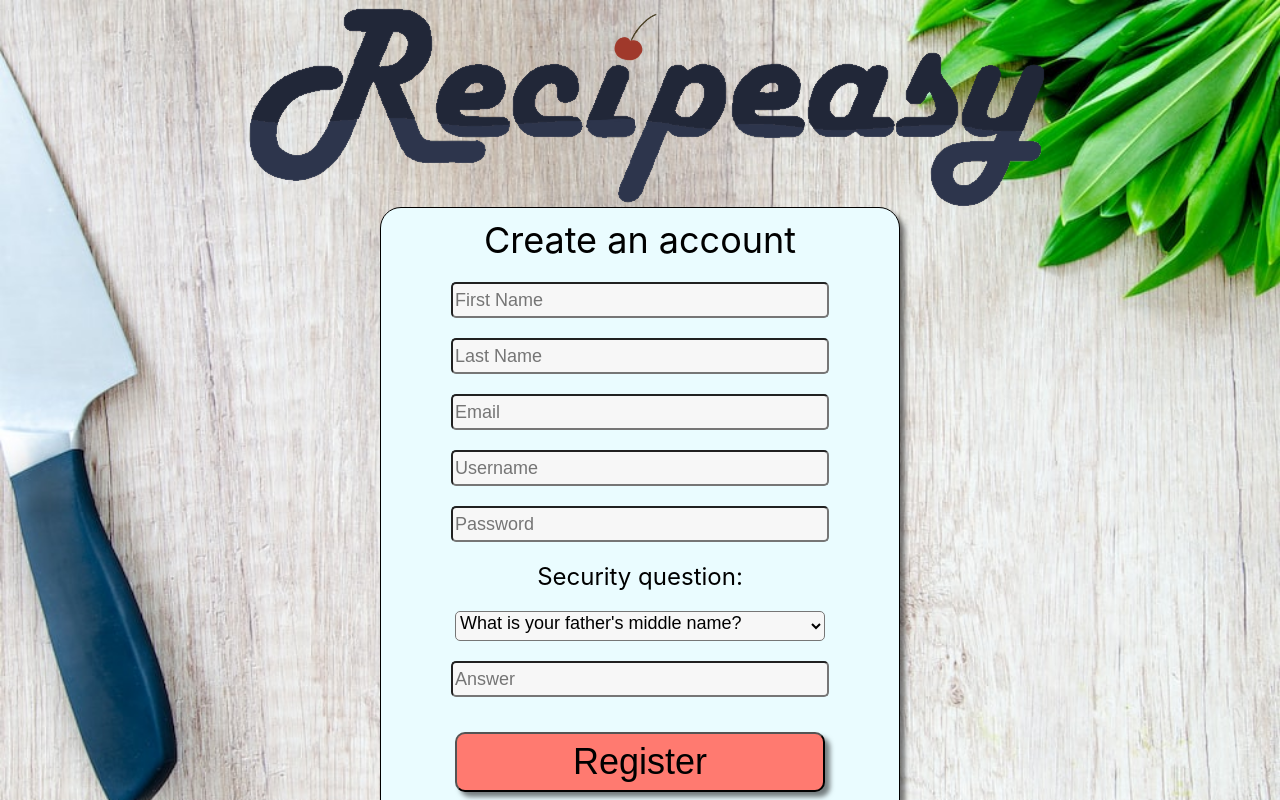
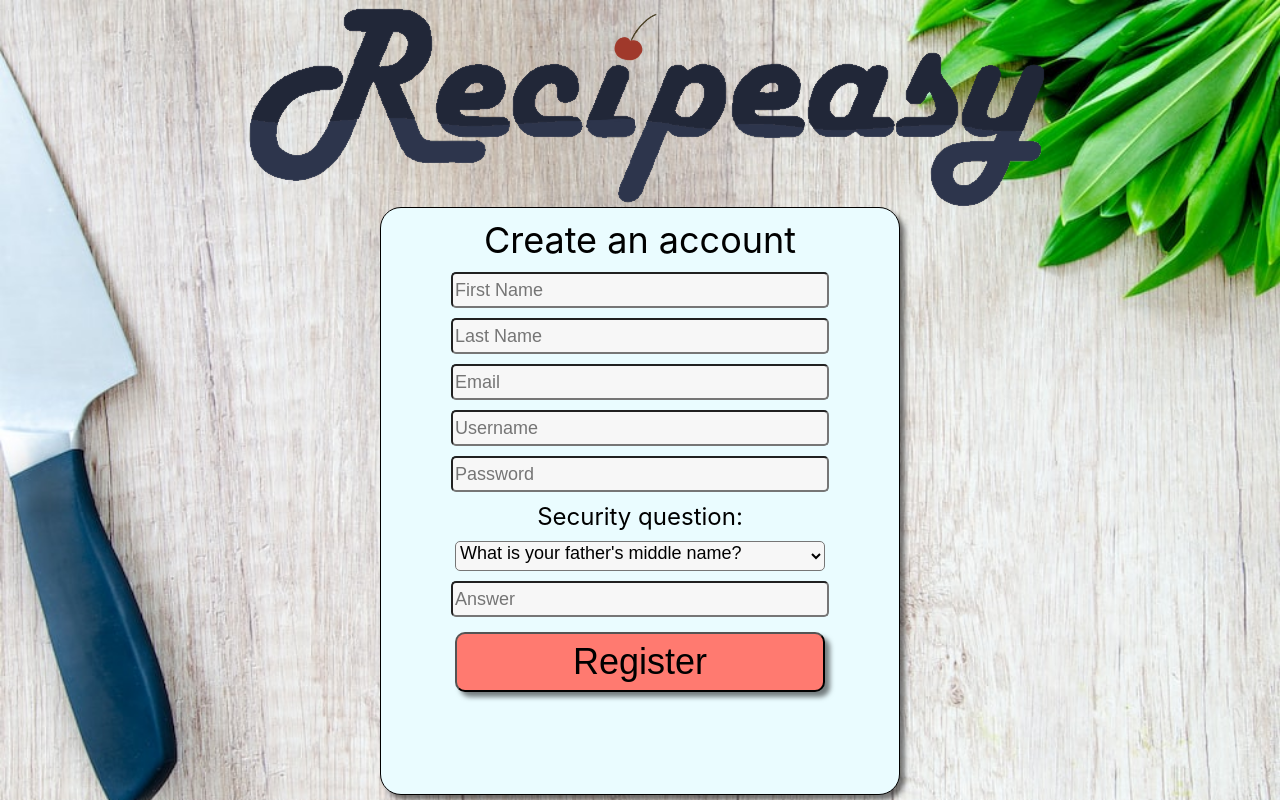
Before and after one commit to SmokeIce593/recipebigproject, a React (Create React App) app in the folder frontend/: page /register in a window 1280 px wide. Built offline with nearby package versions, Linux system fonts and the light colour scheme.

Commit message:
reworking spacing of UI elements so they don't go off bottom of screen

```diff
--- a/frontend/src/components/Login.js
+++ b/frontend/src/components/Login.js
@@ -48,7 +48,7 @@ function Login()
                 localStorage.setItem('user_data', JSON.stringify(user));
 
                 setMessage('');
-                window.location.href = '/cards';
+                window.location.href = '/home';
             }
         }
         catch(e)
--- a/frontend/src/components/Register.js
+++ b/frontend/src/components/Register.js
@@ -84,20 +84,20 @@ function Register()
     return(
         <div id="registerDiv">
         <form onSubmit={doRegister} className="registerBox">
-            <span id="inner-title" className="title">Create an account</span><br />
+            <span id="inner-title" className="title">Create an account</span>
             <input type="text" id="firstName" placeholder="First Name" className="input"
-                ref={(c) => firstName = c} /><br />
+                ref={(c) => firstName = c} />
             <input type="text" id="lastName" placeholder="Last Name" className="input"
-                ref={(c) => lastName = c} /><br />
+                ref={(c) => lastName = c} />
             <input type="text" id="email" placeholder="Email" className="input"
-                ref={(c) => email = c} /><br />
+                ref={(c) => email = c} />
             <input type="text" id="loginName" placeholder="Username" className="input"
-                ref={(c) => loginName = c} /><br />
+                ref={(c) => loginName = c} />
             <input type="password" id="loginPassword" placeholder="Password" className="input"
-                ref={(c) => loginPassword = c} /><br />
+                ref={(c) => loginPassword = c} />
             <label>
                 <span id="security-title" className="sub-title">Security question:</span>
-                <br />
+
                 <select id="securityQuestion" name="securityQuestion" className="input"
                 ref={(c) => securityQuestion = c}>
                     <option value="1">What is your father's middle name?</option>
@@ -105,9 +105,9 @@ function Register()
                     <option value="3">What is the name of your first pet?</option>
                 </select>
             </label>
-            <br />
+
             <input type="text" id="securityAnswer" placeholder="Answer" className="input"
-                ref={(c) => securityAnswer = c} /><br />
+                ref={(c) => securityAnswer = c} />
             <div id="bump" className="buffer"><span id="registerResult" className = "error">{message}</span></div>
             <input type="submit" id="registerButton" value = "Register" className="registerbutton"
             onClick={doRegister} />
--- a/frontend/src/components/login.css
+++ b/frontend/src/components/login.css
@@ -33,7 +33,7 @@ img{
     background-color: #FF7A70;
     border-radius: 10px;
     font-size: 36px;
-    margin-top: 4%;
+    margin-top: 20px;
     justify-content: center;
     margin-right: auto;
     margin-left: auto;
@@ -68,9 +68,9 @@ img{
 	height: 60px;
 	width: 370px;
 	background-color: #F7F7F7;
-	border-radius: 10px;
-	margin-top: 4%;
-	margin-bottom: 4%;
+	border-radius: 5px;
+	margin-top: 0px;
+	margin-bottom: 15px;
 	display: flex;
     	flex-direction: column;
 	justify-content: center;
--- a/frontend/src/components/register.css
+++ b/frontend/src/components/register.css
@@ -33,7 +33,7 @@ img{
     background-color: #FF7A70;
     border-radius: 10px;
     font-size: 36px;
-    margin-top: 4%;
+    margin-top: 15px;
     justify-content: center;
     margin-right: auto;
     margin-left: auto;
@@ -48,7 +48,7 @@ img{
     border: 1px solid;
     border-color: black;
     border-radius: 21px;
-    height: 615px;
+    height: 566px;
     width: 518px;
     justify-content: center;
     margin-right: auto;
@@ -63,6 +63,7 @@ img{
     min-width: 122px;
     text-align: center;
     margin-top: 0px;
+    margin-bottom: 10px;
 }
 
 .sub-title{
@@ -72,6 +73,7 @@ img{
     min-width: 122px;
     text-align: center;
     margin-top: 0px;
+    margin-bottom: 10px;
 }
 
 .input{
@@ -80,7 +82,7 @@ img{
 	background-color: #F7F7F7;
 	border-radius: 5px;
 	margin-top: 0px;
-	margin-bottom: 0px;
+	margin-bottom: 10px;
 	display: flex;
     flex-direction: column;
 	justify-content: center;
@@ -97,6 +99,4 @@ img{
 .buffer{
     margin-left: 10px;
     margin-right: 10px;
-    margin-bottom: 15px;
-    text-align: center;
 }
```
